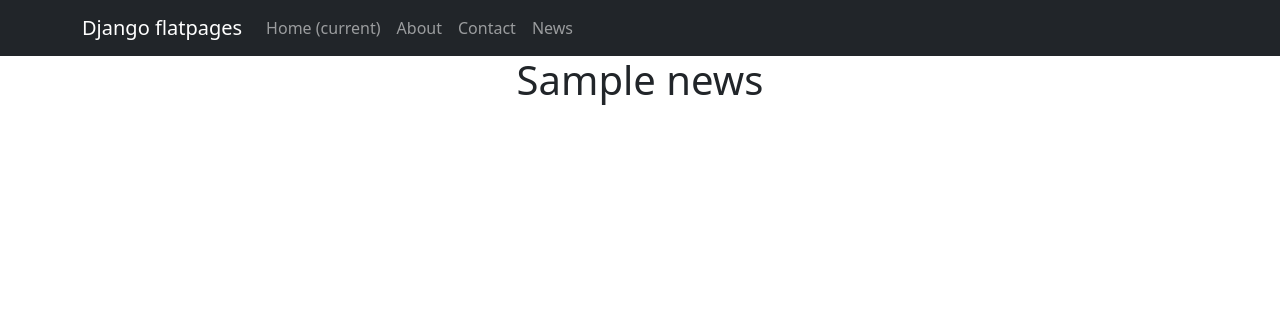
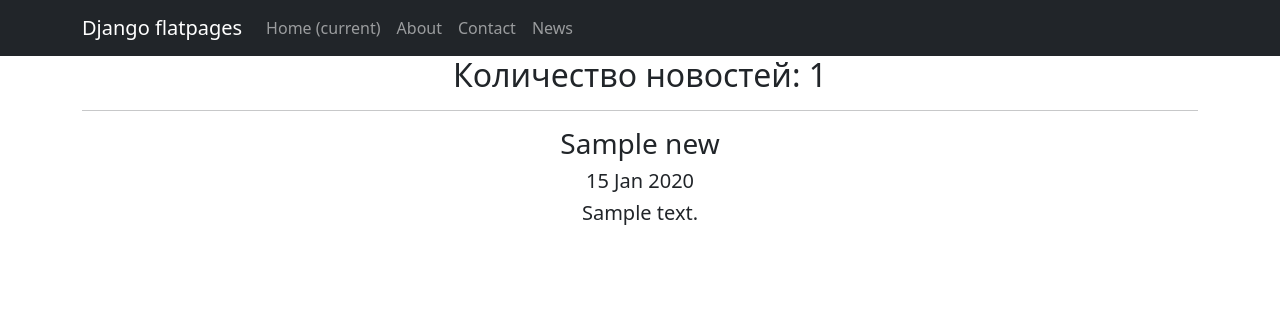
Before and after one commit to the-ugolkov/News_Portal, a Django app: template NewsPortal/templates/news.html in a window 1280 px wide. Shown: the top 316 px of the page. Run offline with Django 4.2, Linux system fonts and the light colour scheme; the template is opened without the code that fills it: most values are stand-ins (such as "Sample title", 1, 10 or a date in 2020); some libraries are stand-ins or nearby versions.

Commit message:
Отредактировал формат вывода новостей, так же отфильтровал посты по типу

```diff
--- a/NewsPortal/NewsPortal/urls.py
+++ b/NewsPortal/NewsPortal/urls.py
@@ -18,6 +18,6 @@ from django.urls import path, include
 
 urlpatterns = [
     path('admin/', admin.site.urls),
-    # path('pages/', include('django.contrib.flatpages.urls')),
+    # path('', include('django.contrib.flatpages.urls')),
     path('news/', include('news.urls')),
 ]
--- a/NewsPortal/templates/new.html
+++ b/NewsPortal/templates/new.html
@@ -5,5 +5,8 @@ News
 {% endblock title %}
 
 {% block content %}
-<h1>{{ new }}</h1>
+<h3>{{ new.title }}</h3>
+<h5>{{ new.time_in|date:'j M Y' }}</h5>
+<hr>
+<h5>{{ new.text }}</h5>
 {% endblock content %}
--- a/NewsPortal/templates/news.html
+++ b/NewsPortal/templates/news.html
@@ -5,5 +5,15 @@ News
 {% endblock title %}
 
 {% block content %}
-<h1>{{ news }}</h1>
+    <h2>Количество новостей: {{ news|length }}</h2>
+    <hr>
+    {% if news %}
+        {% for new in news %}
+            <h3>{{ new.title }}</h3>
+            <h5>{{ new.time_in|date:'j M Y' }}</h5>
+            <h5>{{ new.text|truncatechars:20 }}</h5>
+        {% endfor %}
+    {% else %}
+        <h4>Новостей нет!</h4>
+    {% endif %}
 {% endblock content %}
```
Also changed, not shown: NewsPortal/news/views.py (+5 -3 lines).
